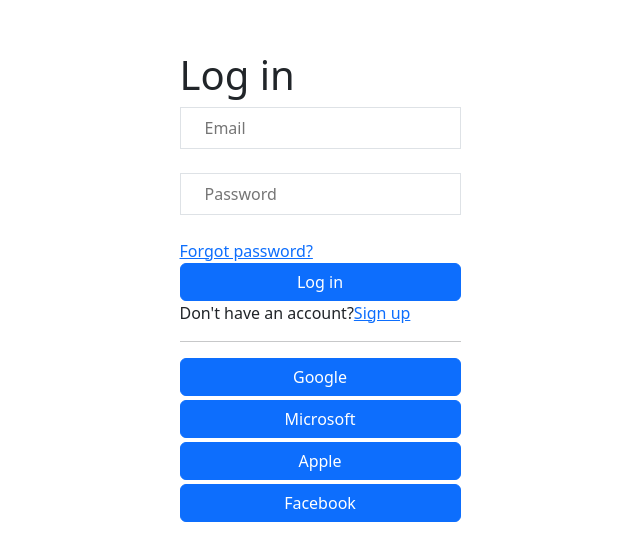
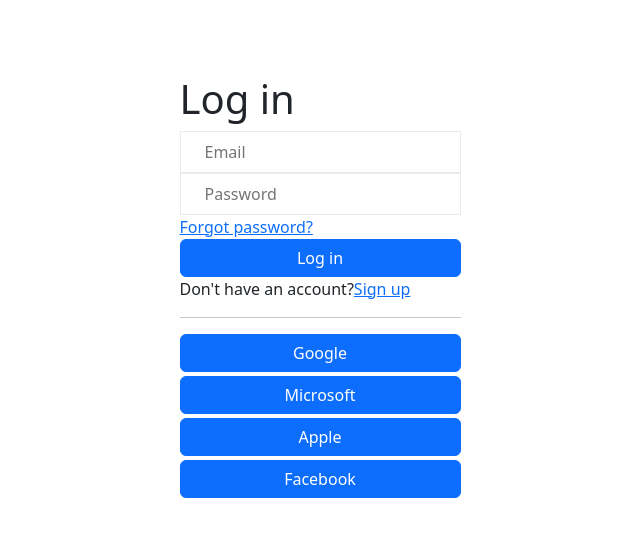
Before and after one commit to Achievka-apply/achievka-frontend, a React (Vite) app: page /login in a window 1280 px wide. Shown: the part 112-672 px from the top of the page, without its empty margins (320-960 px from the left). Built offline with nearby package versions, Linux system fonts and the light colour scheme.

Commit message:
fix: style input error state with red border and red error text

```diff
--- a/src/components/Input.tsx
+++ b/src/components/Input.tsx
@@ -24,7 +24,7 @@
     }
 
     return (
-        <div className="mb-4">
+        <>
             <input
                 {...rest}
                 type={type}
@@ -32,14 +32,14 @@
                 required={required}
                 onBlur={handleBlur}
                 className={
-                    `w-full px-4 py-2 border rounded-md ` +
-                    (error ? 'border-red-500' : 'border-gray-300') +
+                    `w-full px-4 py-2 rounded-md border` +
+                    (error ? ' border-danger' : ' border-light-subtle') +
                     ` ${className}`
                 }
             />
             {error && (
-                <p className="mt-1 text-sm text-red-600">{error}</p>
+                <p className="text-danger">{error}</p>
             )}
-        </div>
+        </>
     );
   }
```
